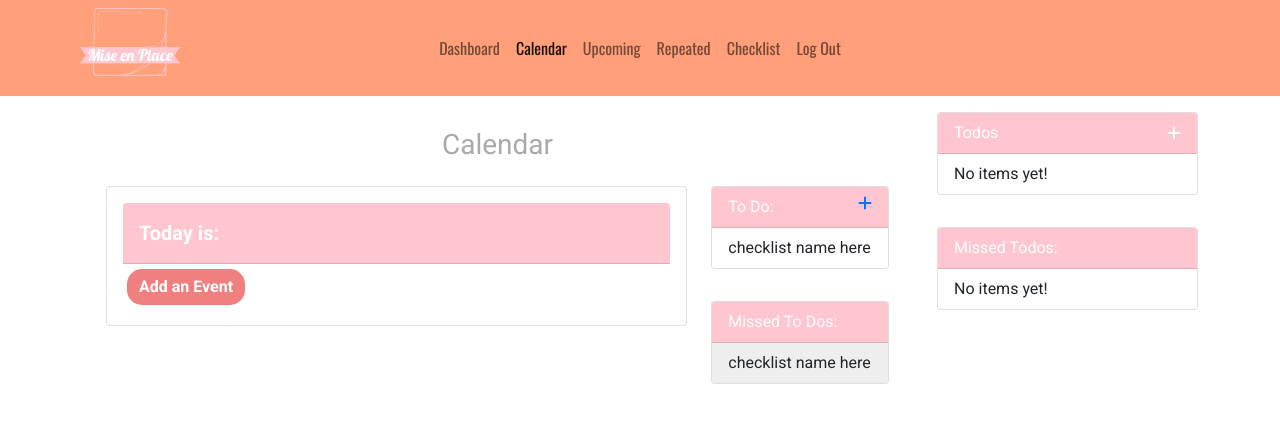
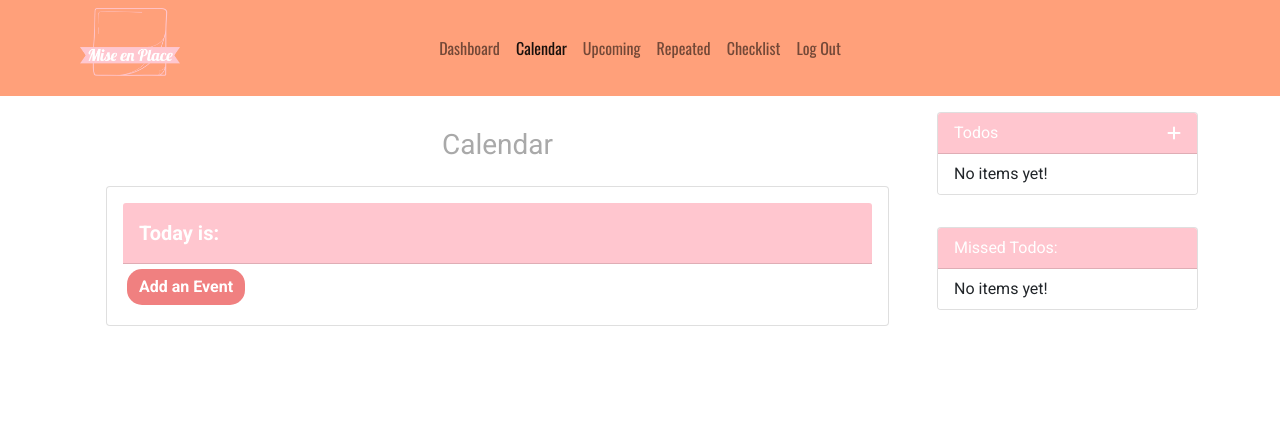
Before and after one commit to jvbridge/mise-en-place-react, a React (Create React App) app in the folder src/client/: page /calendar in a window 1280 px wide. Shown: the top 422 px of the page. Built offline with nearby package versions, Linux system fonts and the light colour scheme; sample sign-in values are in the browser's storage.

Commit message:
removed extra todolists

```diff
--- a/src/client/src/pages/Calendar/index.tsx
+++ b/src/client/src/pages/Calendar/index.tsx
@@ -7,7 +7,7 @@ function Calendar() {
 
       <div className="container container-fluid">
         <div className="row">
-          <div className="col-9 main-container">
+          <div className="main-container">
             <div className="card calendar-card" style={{ width: '100%' }}>
               <div className="card-body">
                 <div className="card-header calendar-header card-title">
@@ -22,37 +22,6 @@ function Calendar() {
               </div>
             </div>
           </div>
-          {/* TODO: checklist component */}
-          <div className="col-3">
-            <div className="card to-do-card" style={{ width: '100%' }}>
-              <div className="card-header to-do-card-header">
-                To Do:
-                <a href="checklist" id="plus">
-                  <i className="fa-solid fa-plus"></i>
-                </a>
-              </div>
-              <ul className="list-group list-group-flush">
-                {/* {{#each checklistItems as |item|}} */}
-                <li className="list-group-item to-do-item">
-                  checklist name here
-                </li>
-                {/* {{/each}} */}
-              </ul>
-            </div>
-
-            <div className="card to-do-card" style={{ width: '100%' }}>
-              <div className="card-header missed-card-header">
-                Missed To Dos:
-              </div>
-              <ul className="list-group list-group-flush">
-                {/* {{#each checklistItems as |item|}} */}
-                <li className="list-group-item missed-item">
-                  checklist name here
-                </li>
-                {/* {{/each}} */}
-              </ul>
-            </div>
-          </div>
         </div>
       </div>
     </>
```
